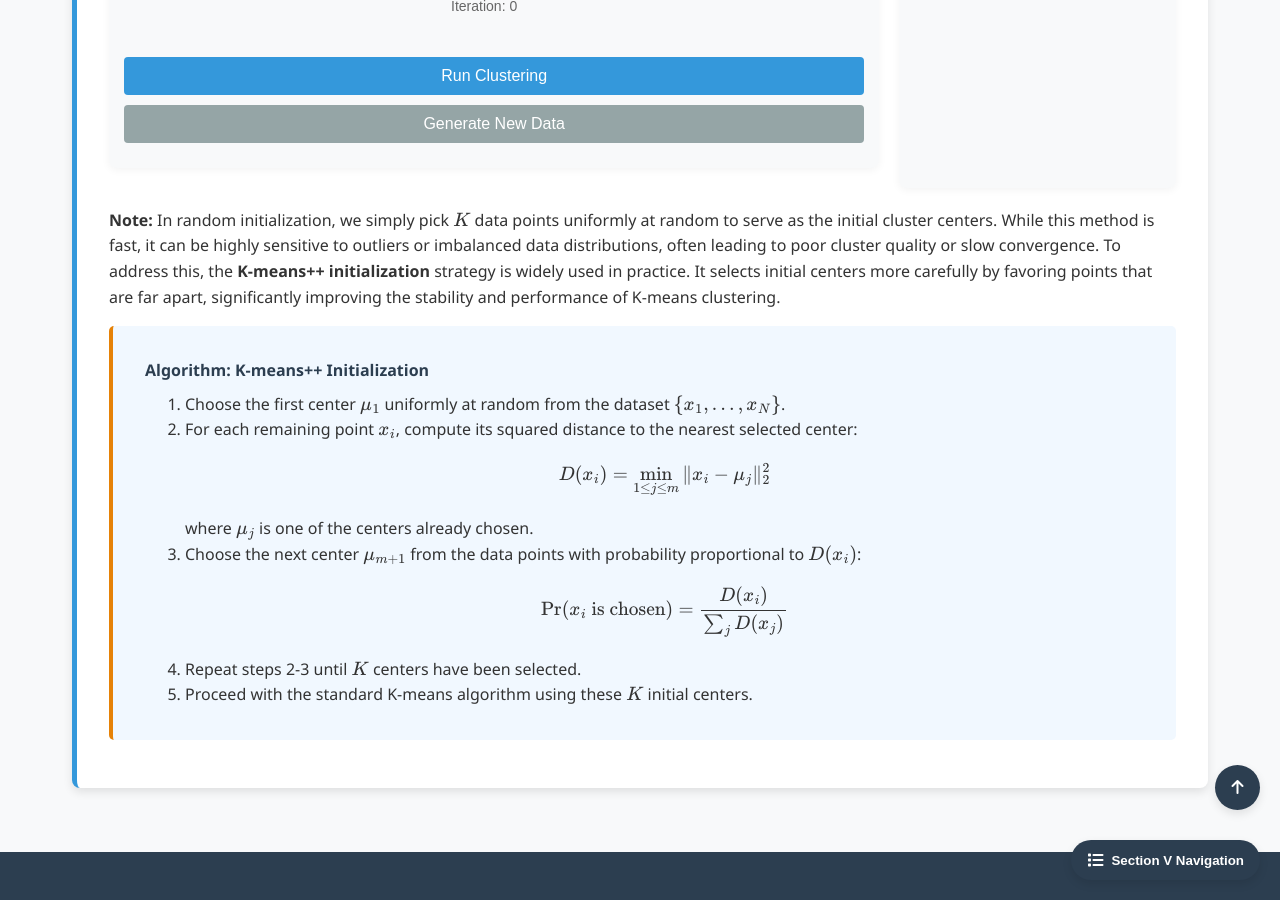
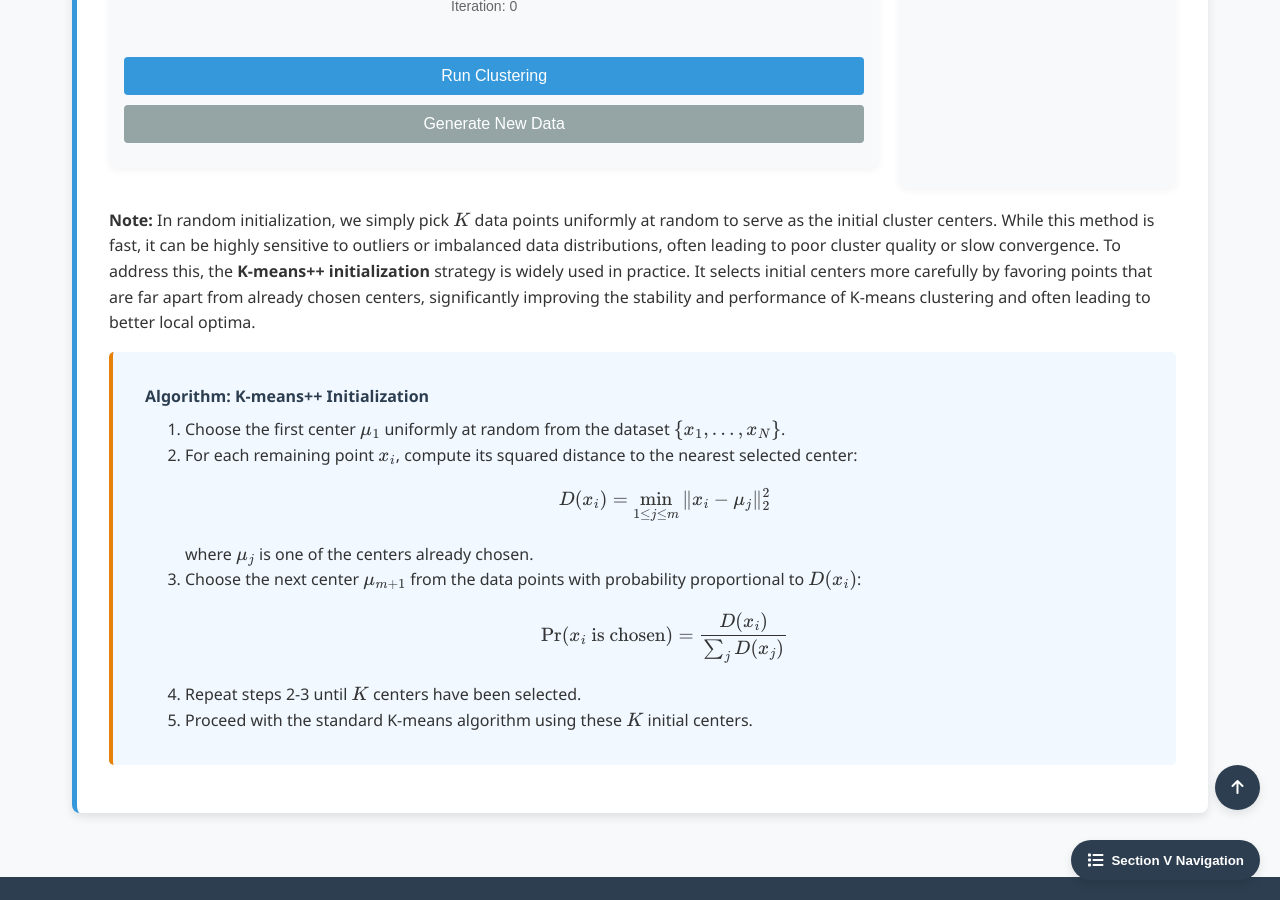
Before and after one commit to Yusukey01/yusukey01.github.io, a Jekyll site: the page built from Mathematics/Machine_learning/clustering.html, in a window 1280 px wide and 900 px high, scrolled down 6964 px. Built offline with Jekyll 4.4.1, drawn with Linux system fonts in a browser that asks for light colours; some of the changed text lies outside the part shown.

Commit message:
Updated texts

```diff
--- a/Mathematics/Machine_learning/clustering.html
+++ b/Mathematics/Machine_learning/clustering.html
@@ -270,7 +270,7 @@ uses_python: false
                     \[
                      \begin{cases}
                         d_i &\text{if \(i = j\)} \\
-                        -W_{ij} &\text{if \(i \neq j\) & \(W_{ij} \neq 0\)} \\
+                        -W_{ij} &\text{if } \(i \neq j\) \text{ and } \(W_{ij} \neq 0\)\\
                         0 &\text{Otherwise}.
                     \end{cases}
                     \]
@@ -434,7 +434,7 @@ uses_python: false
                     <strong>Note:</strong> In random initialization, we simply pick \(K\) data points uniformly at random to serve as the initial cluster centers.
                     While this method is fast, it can be highly sensitive to outliers or imbalanced data distributions, often leading to poor cluster quality
                     or slow convergence. To address this, the <strong>K-means++ initialization</strong> strategy is widely used in practice.
-                    It selects initial centers more carefully by favoring points that are far apart, significantly improving the stability and performance of K-means clustering.
+                    It selects initial centers more carefully by favoring points that are far apart from already chosen centers, significantly improving the stability and performance of K-means clustering and often leading to better local optima.
                 </p>
 
                  <div class="theorem">
```
